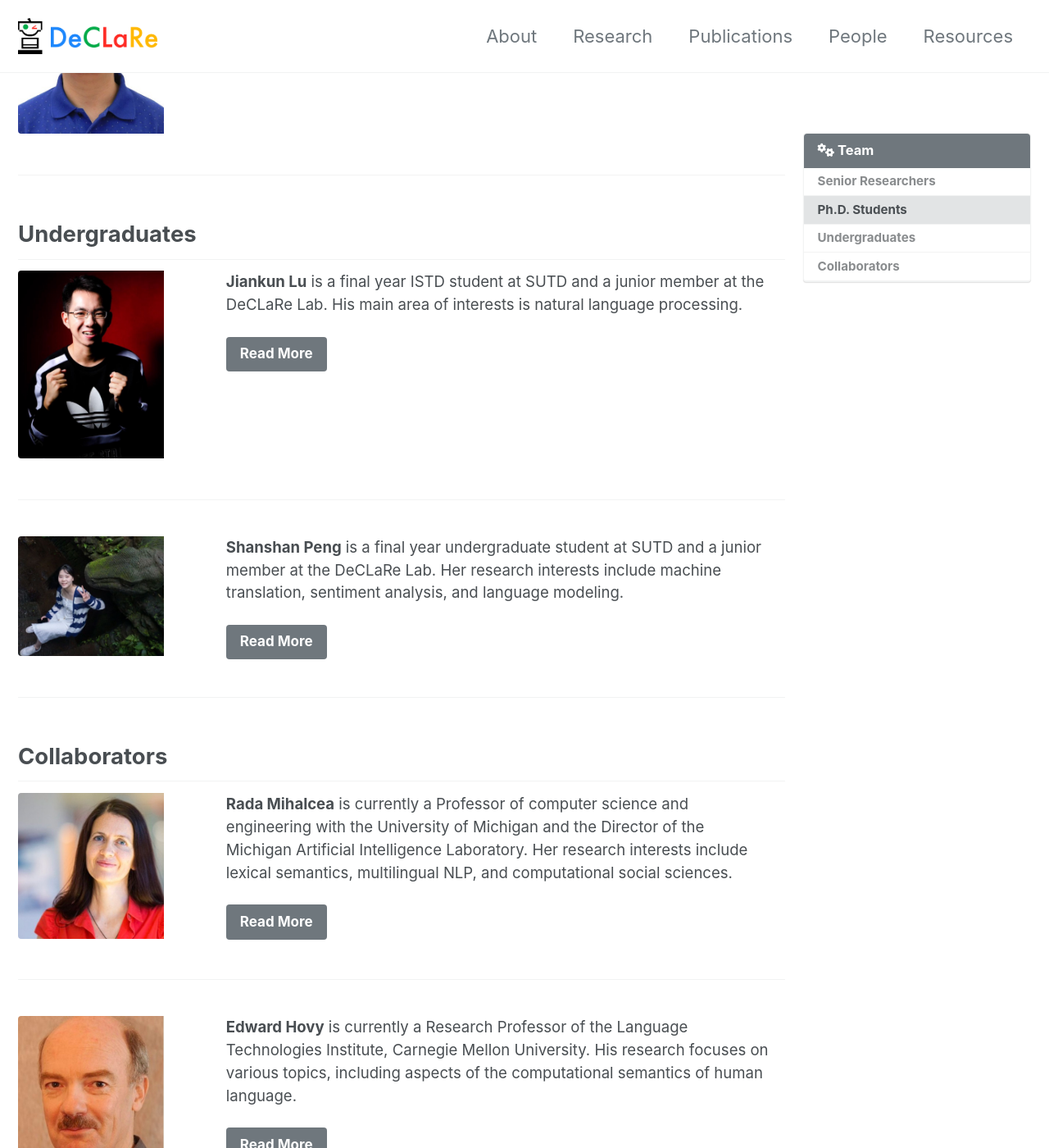
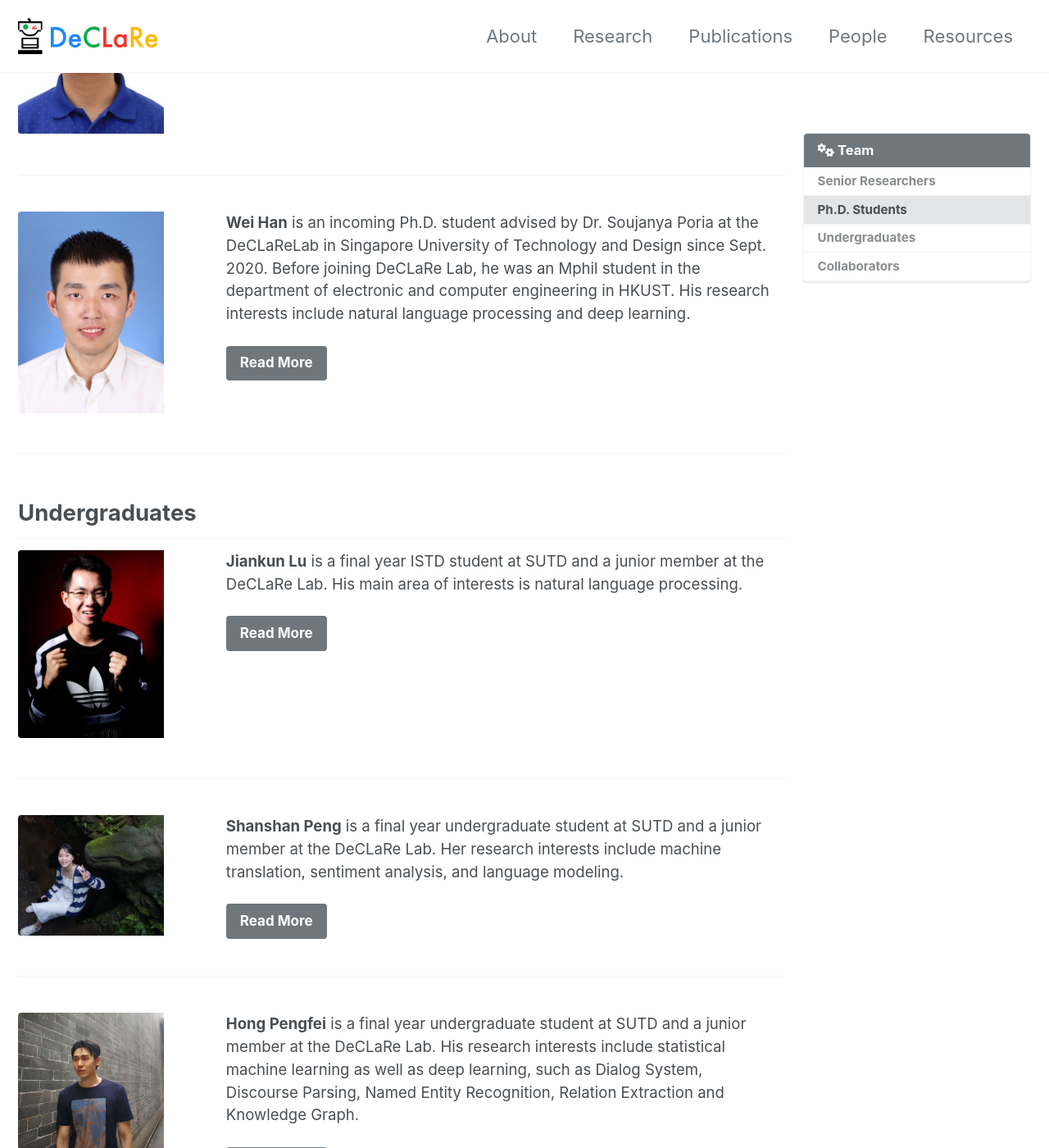
Before and after one commit to declare-lab/declare-lab.github.io, a Jekyll site: the page built from _pages/people.md, in a window 1280 px wide and 1400 px high, scrolled down 2353 px. Shown: the whole window at 82% size. Built offline with Jekyll 4.4.1, drawn with Linux system fonts in a browser that asks for light colours; cached includes are drawn as plain includes; nearby versions of some CDN libraries.

Commit message:
add people

```diff
--- a/_pages/people.md
+++ b/_pages/people.md
@@ -58,6 +58,12 @@ shunqi:
   - image_path: /assets/images/people/shunqi_wang.jpeg
     excerpt: "**Shunqi Wang** was an undergraduate student at SUTD, and is now a Ph.D. student advised by Dr. Soujanya Poria and Dr. Cheung Ngai-man at the the DeCLaRe Lab. His research directions include computer vision, natural language processing and multi-modality."
 
+henryhan:
+  - image_path: /assets/images/people/henryhan.jpeg
+    excerpt: "**Wei Han** is an incoming Ph.D. student advised by Dr. Soujanya Poria at the DeCLaReLab in Singapore University of Technology and Design since Sept. 2020. Before joining DeCLaRe Lab, he was an Mphil student in the department of electronic and computer engineering in HKUST. His research interests include natural language processing and deep learning."
+    url: "https://github.com/Clement25"
+    btn_label: "Read More"
+    btn_class: "btn btn--primary btn--small"
 
 
 jiankun:
@@ -71,6 +77,13 @@ shanshan:
   - image_path: /assets/images/people/shanshan.jpeg
     excerpt: "**Shanshan Peng** is a final year undergraduate student at SUTD and a junior member at the DeCLaRe Lab. Her research interests include machine translation, sentiment analysis, and language modeling."
     url: "https://www.linkedin.com/in/shanshan-peng-a9b674146/"
+    btn_label: "Read More"
+    btn_class: "btn btn--primary btn--small"
+
+pengfei:
+  - image_path: /assets/images/people/hongpengfei.jpg
+    excerpt: "**Hong Pengfei** is a final year undergraduate student at SUTD and a junior member at the DeCLaRe Lab. His research interests include statistical machine learning as well as deep learning, such as Dialog System, Discourse Parsing, Named Entity Recognition, Relation Extraction and Knowledge Graph."
+    url: "https://github.com/Emrys-Hong"
     btn_label: "Read More"
     btn_class: "btn btn--primary btn--small"
 
@@ -193,12 +206,15 @@ We have an amazing team of researchers comprising of PhD Students, Senior Resear
 
 {% include feature_row2 id="shunqi" type="left" %}
 
+{% include feature_row2 id="henryhan" type="left" %}
+
 ## Undergraduates
 
 {% include feature_row2 id="jiankun" type="left" %}
 
 {% include feature_row2 id="shanshan" type="left" %}
 
+{% include feature_row2 id="pengfei" type="left" %}
 
 ## Collaborators
 
```
Also changed, not shown: assets/images/people/henryhan.jpeg (added), assets/images/people/hongpengfei.jpg (added).
